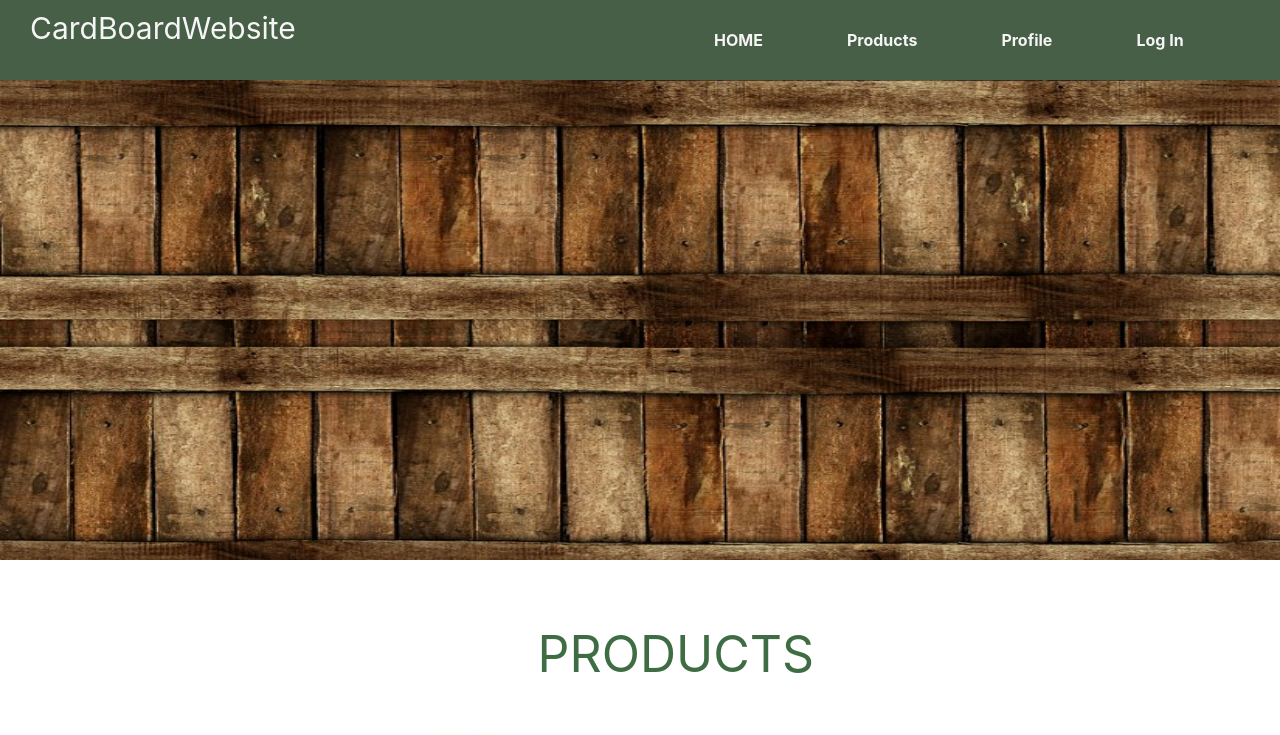
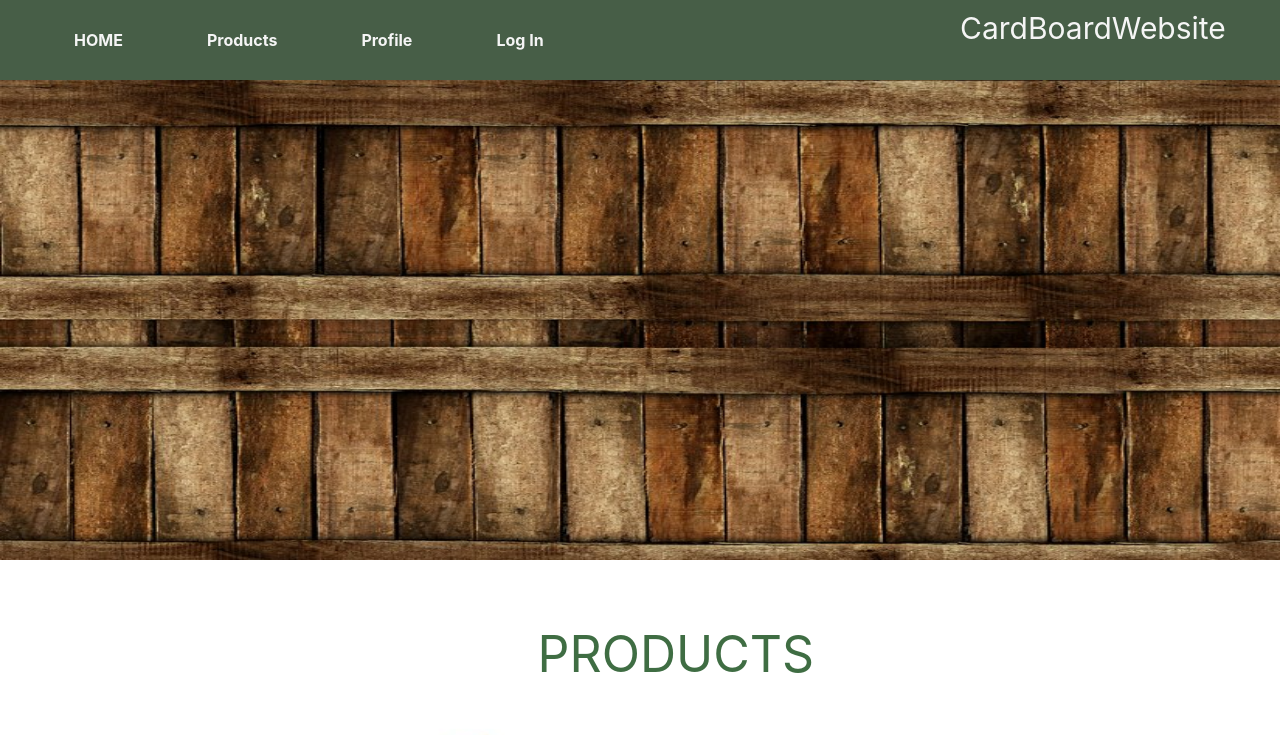
Before and after one commit to bismaasif/CardBoardWebsite, a React (Create React App) app: page / in a window 1280 px wide. Shown: the top 735 px of the page. Built offline with nearby package versions, Linux system fonts and the light colour scheme.

Commit message:
navbar is updated

```diff
--- a/src/Component/Navbar/Navbar.css
+++ b/src/Component/Navbar/Navbar.css
@@ -25,7 +25,7 @@ margin-left: 10%;
 }
 
 .logo{
-    margin-left: 30px;
+    margin-left: 50%;
     font-size:30px;
     margin-top: 10px;
 }
--- a/src/Component/Navbar/Navbar.jsx
+++ b/src/Component/Navbar/Navbar.jsx
@@ -8,12 +8,12 @@ const Navbar=()=>{
         <>
 
 <div className="Navbar">
-        <div className="logo">
+        {/* <div className="logo">
 
             <p>CardBoardWebsite</p>
 
 
-        </div>
+        </div> */}
 
         <div className="navitemcontainer">
             <div className="navitem">
@@ -38,9 +38,9 @@ const Navbar=()=>{
 
                 </div>
                 <div className="navitem">
-                {/* <Link to="/buynow"> */}
+                <Link to="/profile">
                 <h4>Profile</h4>
-                {/* </Link> */}
+                </Link>
 
 
                 </div>
@@ -52,9 +52,16 @@ const Navbar=()=>{
                </Link>
 
                 </div>
+
                 <div class="check">
             <DehazeIcon/>
             </div>
+        </div>
+        <div className="logo">
+
+            <p>CardBoardWebsite</p>
+
+
         </div>
 
         </div>
```
